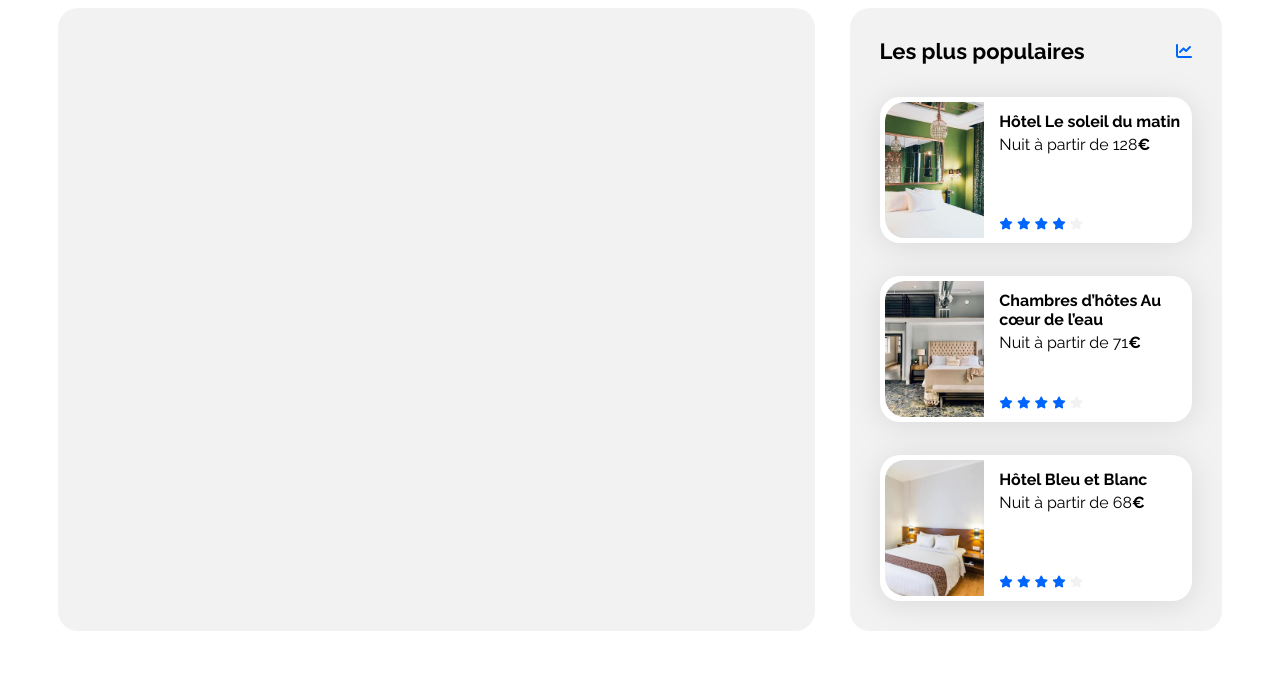
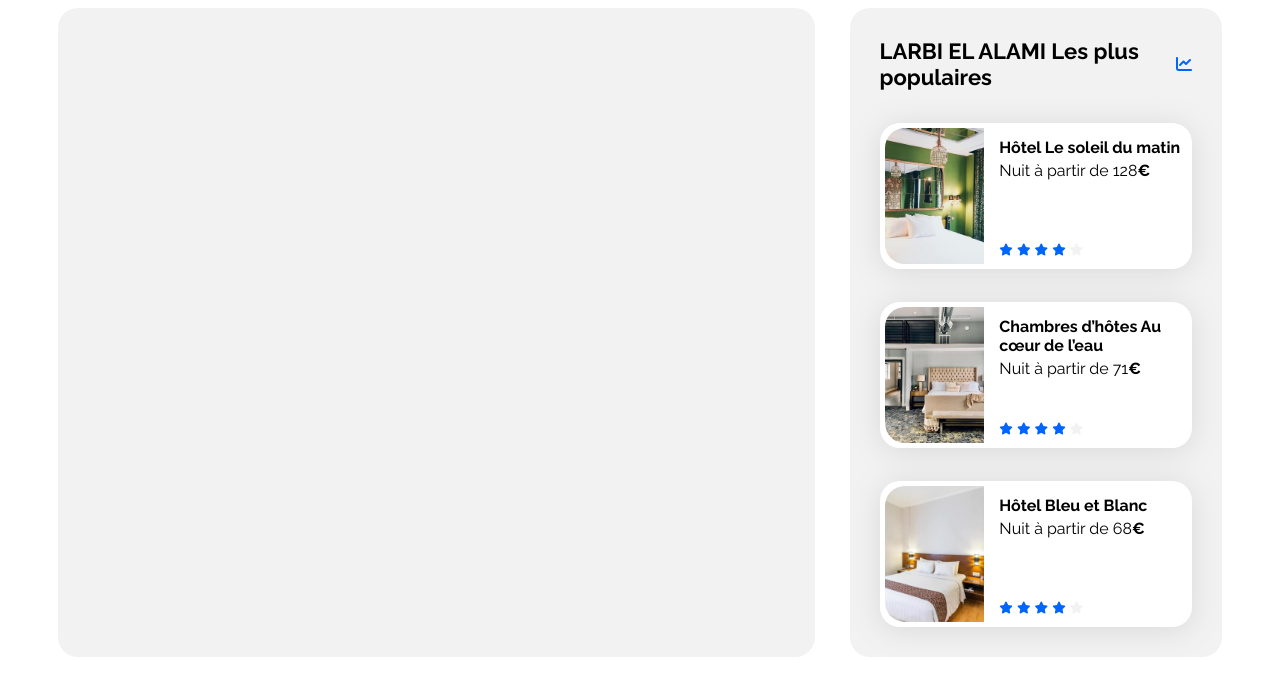
Before and after one commit to lilirose24/testrepo, a plain HTML site: page index.html in a window 1280 px wide. Drawn offline with Linux system fonts and the light colour scheme.

Commit message:
larbi title

```diff
--- a/index.html
+++ b/index.html
@@ -4,7 +4,7 @@
 <head>
     <meta charset="UTF-8">
     <meta name="viewport" content="width=device-width, initial-scale=1.0">
-    <title>Booki</title>
+    <title>LARBI EL ALAMI Booki</title>
     <link rel="preconnect" href="https://fonts.googleapis.com">
     <link rel="preconnect" href="https://fonts.gstatic.com" crossorigin>
     <link href="https://fonts.googleapis.com/css2?family=Raleway:wght@400;500;700&display=swap" rel="stylesheet">
@@ -24,7 +24,7 @@
                 </section>
                 <section class="populaires">
                     <div class="populaires-title">
-                        <h2 class="section-title">Les plus populaires</h2>
+                        <h2 class="section-title">LARBI EL ALAMI Les plus populaires</h2>
                         <i class="fa-solid fa-chart-line" aria-hidden="true"></i>
                     </div>
                     <div class="populaires-cards">
```
Also changed, not shown: 1 other file.
